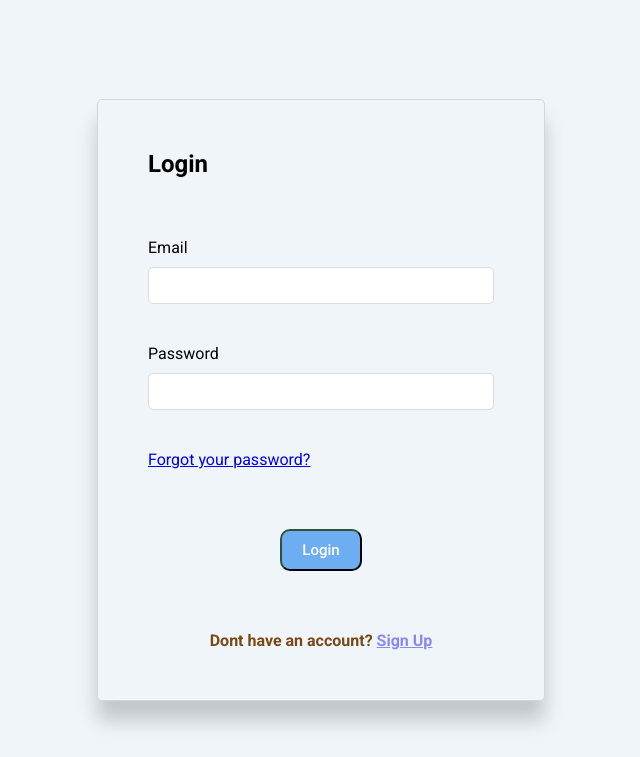
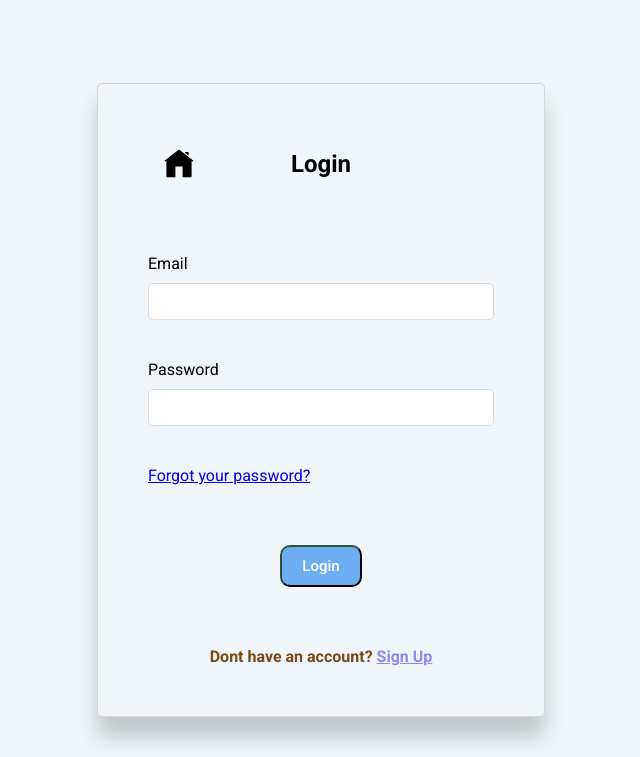
Before and after one commit to kowsikanA/final-CSCI4230U-project, a Flask app: page /login in a window 1280 px wide. Shown: the top 757 px of the page, without its empty margins (319-959 px from the left). Run offline with Flask 3, Linux system fonts and the light colour scheme.

Commit message:
small back to home implmented

```diff
--- a/static/style/login.css
+++ b/static/style/login.css
@@ -42,10 +42,28 @@ html, body{
   gap: 10px;
 }
 
+.title {
+  position: relative;      /* allows us to absolutely position the icon */
+  text-align: center;      /* center the Login text */
+  padding: 16px 0;         /* optional: some vertical spacing */
+}
+
+.title h2 {
+  margin: 0;               /* remove default margins so centering is clean */
+}
+
+.home-icon {
+  position: absolute;
+  left: 16px;              /* distance from the left edge of the card */
+  top: 50%;
+  transform: translateY(-50%); /* vertically center the icon in the title area */
+}
+
+
 h2{
   color: Black;
   font-size: 24px ;
-
+  align-items: center;
 }
 
 h4{
--- a/templates/carts.html
+++ b/templates/carts.html
@@ -17,7 +17,7 @@
   <!-- Navbar -->
   <div class="main-navbar">
     <div class="navbar">
-      <img src="{{ url_for('static', filename='images/logo-2.png') }}" alt="logo" class="logo">
+      <a href="{{ url_for('home') }}"><img src="{{ url_for('static', filename='images/logo-2.png') }}" alt="logo" class="logo"></a>
 
       <ul class="nav-links">
         <div class="search-bar">
--- a/templates/forgot_password.html
+++ b/templates/forgot_password.html
@@ -11,7 +11,10 @@
 
   <section id="forgot-section">
     <div class="forgot-container">
-      <h2>Reset your password</h2>
+      <div class="title">
+        <a href="{{ url_for('home') }}"><svg class="home-icon" xmlns="http://www.w3.org/2000/svg" x="0px" y="0px" width="30" height="30" viewBox="0 0 50 50"><path d="M 25 1.0507812 C 24.7825 1.0507812 24.565859 1.1197656 24.380859 1.2597656 L 1.3808594 19.210938 C 0.95085938 19.550938 0.8709375 20.179141 1.2109375 20.619141 C 1.5509375 21.049141 2.1791406 21.129062 2.6191406 20.789062 L 4 19.710938 L 4 46 C 4 46.55 4.45 47 5 47 L 19 47 L 19 29 L 31 29 L 31 47 L 45 47 C 45.55 47 46 46.55 46 46 L 46 19.710938 L 47.380859 20.789062 C 47.570859 20.929063 47.78 21 48 21 C 48.3 21 48.589063 20.869141 48.789062 20.619141 C 49.129063 20.179141 49.049141 19.550938 48.619141 19.210938 L 25.619141 1.2597656 C 25.434141 1.1197656 25.2175 1.0507812 25 1.0507812 z M 35 5 L 35 6.0507812 L 41 10.730469 L 41 5 L 35 5 z"></path></svg></a>
+        <h2>Reset your password</h2>
+      </div>
 
       <div class="inputs">
         <label for="fp-email">Email</label>
--- a/templates/index.html
+++ b/templates/index.html
@@ -15,7 +15,7 @@
     <!-- Navbar -->
     <div class="main-navbar">
       <div class="navbar">
-        <img src="{{ url_for('static', filename='images/logo-2.png') }}" alt="logo" class="logo" >
+        <a href="{{ url_for('home') }}"><img src="{{ url_for('static', filename='images/logo-2.png') }}" alt="logo" class="logo"></a>
 
         <ul class="nav-links">
           <div class="search-bar">
--- a/templates/login.html
+++ b/templates/login.html
@@ -15,7 +15,10 @@
 <body>
   <section id="login-section">
     <div class="login-container">
-      <h2>Login</h2>
+      <div class="title">
+        <a href="{{ url_for('home') }}"><svg class="home-icon" xmlns="http://www.w3.org/2000/svg" x="0px" y="0px" width="30" height="30" viewBox="0 0 50 50"><path d="M 25 1.0507812 C 24.7825 1.0507812 24.565859 1.1197656 24.380859 1.2597656 L 1.3808594 19.210938 C 0.95085938 19.550938 0.8709375 20.179141 1.2109375 20.619141 C 1.5509375 21.049141 2.1791406 21.129062 2.6191406 20.789062 L 4 19.710938 L 4 46 C 4 46.55 4.45 47 5 47 L 19 47 L 19 29 L 31 29 L 31 47 L 45 47 C 45.55 47 46 46.55 46 46 L 46 19.710938 L 47.380859 20.789062 C 47.570859 20.929063 47.78 21 48 21 C 48.3 21 48.589063 20.869141 48.789062 20.619141 C 49.129063 20.179141 49.049141 19.550938 48.619141 19.210938 L 25.619141 1.2597656 C 25.434141 1.1197656 25.2175 1.0507812 25 1.0507812 z M 35 5 L 35 6.0507812 L 41 10.730469 L 41 5 L 35 5 z"></path></svg></a>
+        <h2>Login</h2>
+      </div>
       <div class="inputs">
 
         <label for="email">Email</label>
--- a/templates/signup.html
+++ b/templates/signup.html
@@ -18,7 +18,10 @@
 
   <section id="signup-section">
     <div class="signup-container">
-      <h2>Create Account</h2>
+      <div class="title">
+        <a href="{{ url_for('home') }}"><svg class="home-icon" xmlns="http://www.w3.org/2000/svg" x="0px" y="0px" width="30" height="30" viewBox="0 0 50 50"><path d="M 25 1.0507812 C 24.7825 1.0507812 24.565859 1.1197656 24.380859 1.2597656 L 1.3808594 19.210938 C 0.95085938 19.550938 0.8709375 20.179141 1.2109375 20.619141 C 1.5509375 21.049141 2.1791406 21.129062 2.6191406 20.789062 L 4 19.710938 L 4 46 C 4 46.55 4.45 47 5 47 L 19 47 L 19 29 L 31 29 L 31 47 L 45 47 C 45.55 47 46 46.55 46 46 L 46 19.710938 L 47.380859 20.789062 C 47.570859 20.929063 47.78 21 48 21 C 48.3 21 48.589063 20.869141 48.789062 20.619141 C 49.129063 20.179141 49.049141 19.550938 48.619141 19.210938 L 25.619141 1.2597656 C 25.434141 1.1197656 25.2175 1.0507812 25 1.0507812 z M 35 5 L 35 6.0507812 L 41 10.730469 L 41 5 L 35 5 z"></path></svg></a>
+        <h2>Create Account</h2>
+      </div>
       <form class="inputs">
 
         <label for="email">New Email</label>
```
Also changed, not shown: static/style/forgot.css (+17 -0 lines), static/style/signup.css (+18 -0 lines).
